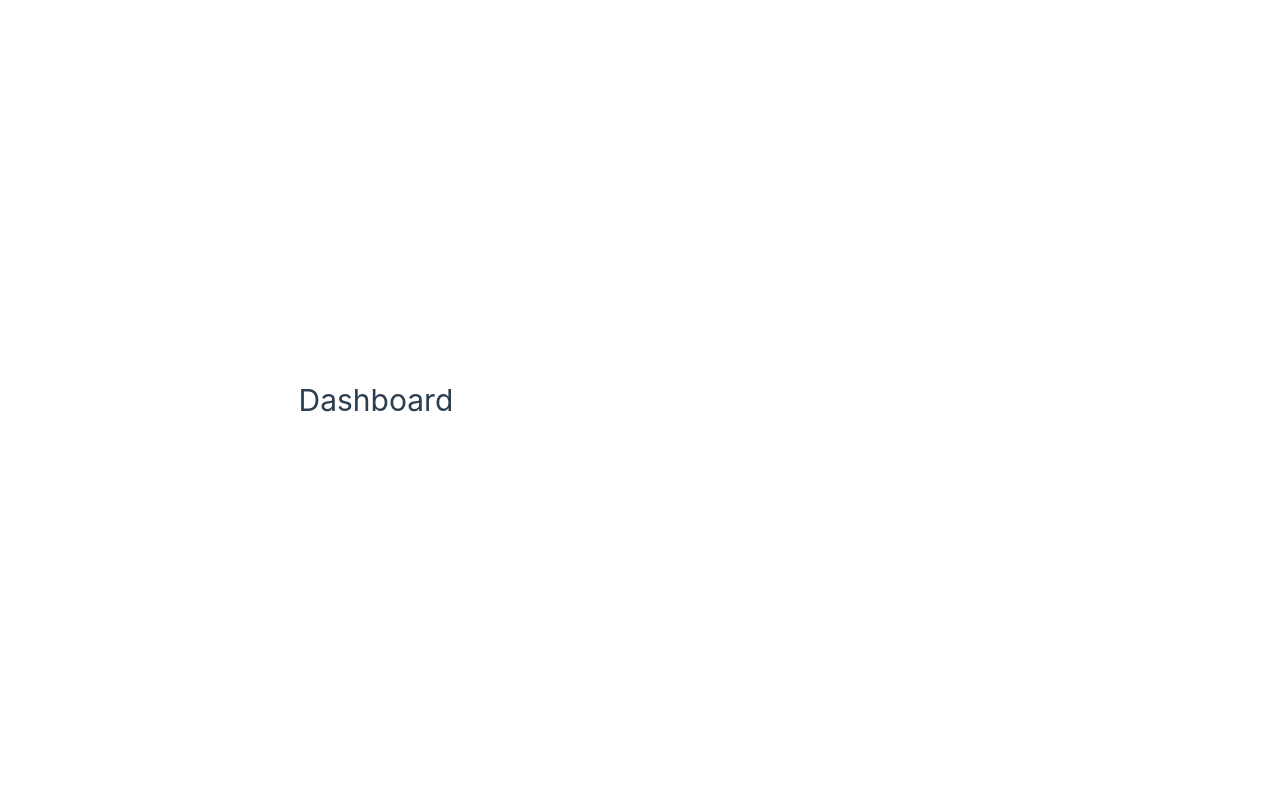
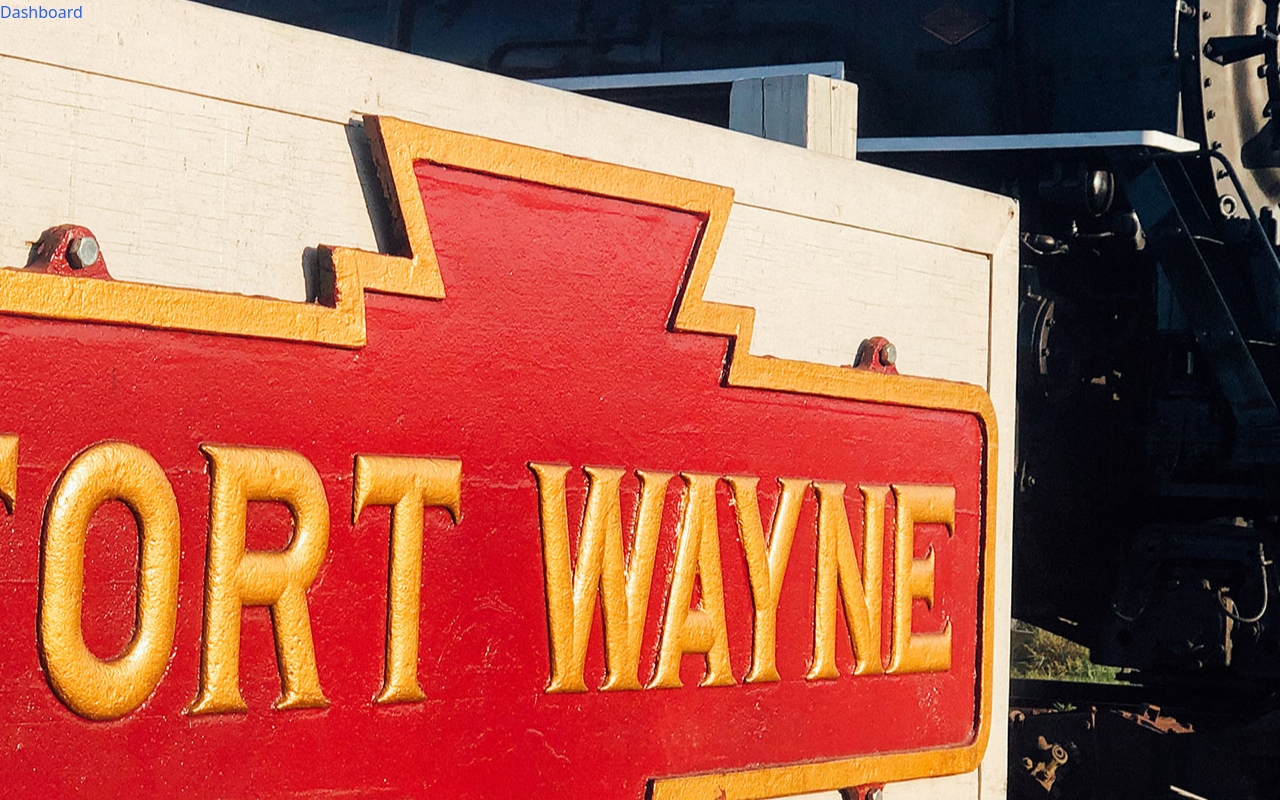
Before and after one commit to donoftime2018/TrainTracker, a Vue app in the folder vueapp/: page / in a window 1280 px wide. Built offline with nearby package versions, Linux system fonts and the light colour scheme.

Commit message:
background image is train with Ft wayne sign

```diff
--- a/vueapp/src/main.js
+++ b/vueapp/src/main.js
@@ -1,5 +1,3 @@
-import './assets/main.css'
-
 import { createApp } from 'vue'
 import { createRouter, createWebHistory } from "vue-router";
 import App from './App.vue'
@@ -7,6 +5,7 @@
 import Dashboard from "./components/Dashboard.vue"
 import ChangePassword from "./components/ChangePassword.vue"
 import Register from "./components/Register.vue"
+import './style.css'
 
 
 const router = createRouter({
--- a/vueapp/src/style.css
+++ b/vueapp/src/style.css
@@ -2,6 +2,9 @@
 @tailwind components;
 @tailwind utilities;
 
-.app {
-
+#app {
+    background: url("../public/background_img.jpg") center no-repeat;
+    background-size:auto;
+    height: 100vh;
+    width: 100%;
 }
```
